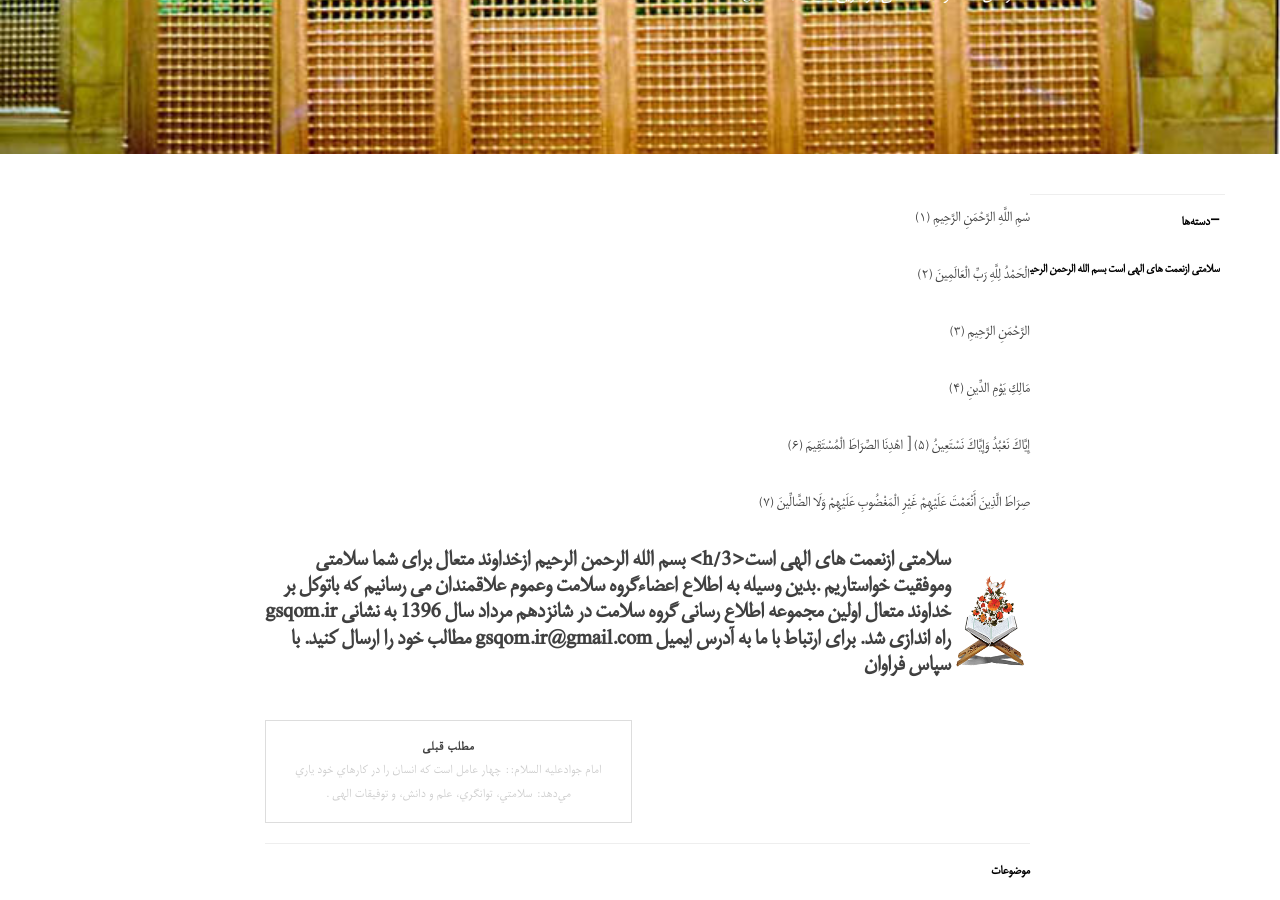
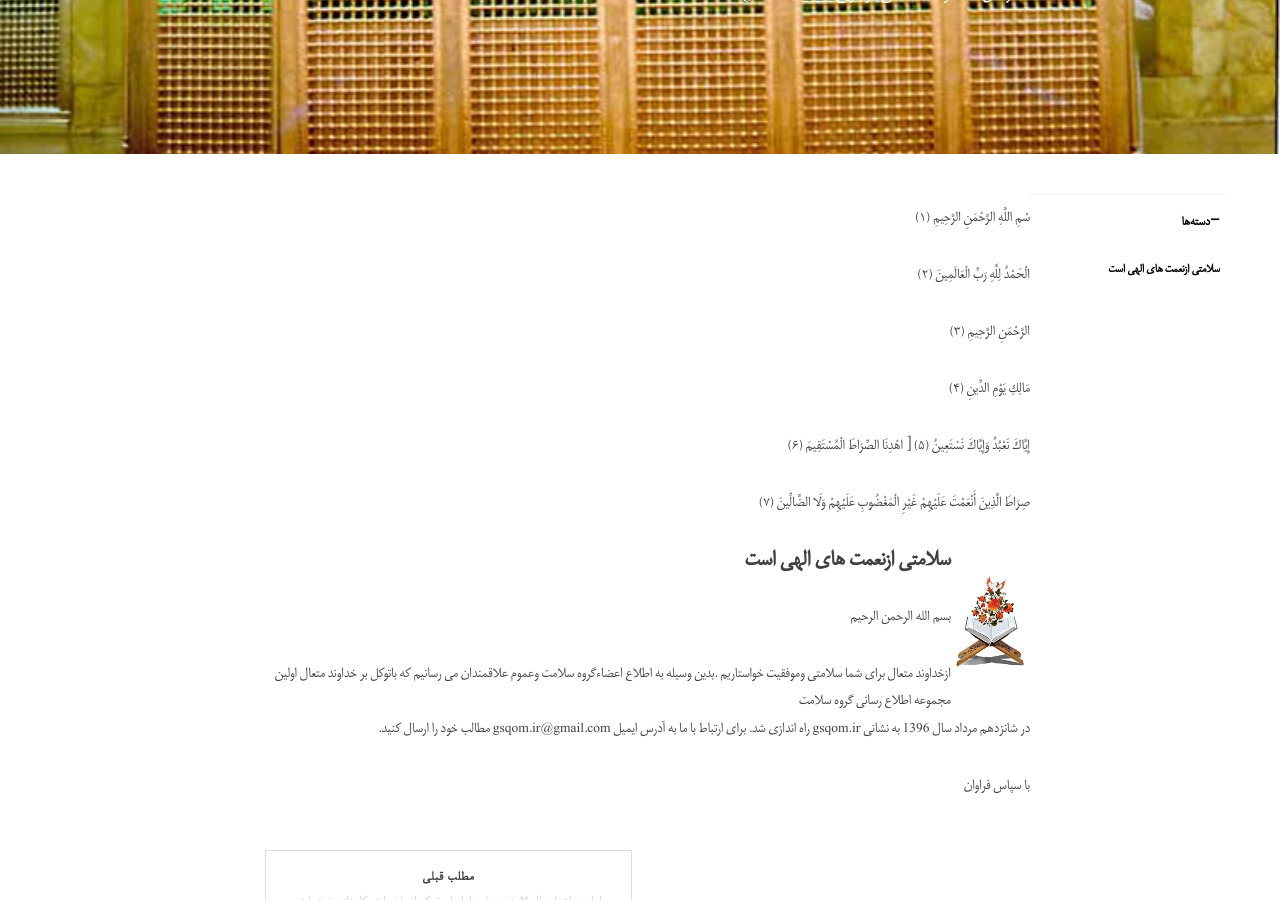
Before and after one commit to grouh-salamat/grouh-salamat.github.io, a Jekyll site: the page built from _posts/2017-08-22-p20.markdown, in a window 1280 px wide and 900 px high, scrolled down 369 px. Built offline with Jekyll 4.4.1, drawn with Linux system fonts in a browser that asks for light colours; comment, search, counter and statistics services are not loaded.

Commit message:
Update 2017-08-22-p20.markdown

```diff
--- a/_posts/2017-08-22-p20.markdown
+++ b/_posts/2017-08-22-p20.markdown
@@ -34,7 +34,7 @@ tags:
 
 
 
-<h3>سلامتی ازنعمت های الهی است<h/3>
+<h3>سلامتی ازنعمت های الهی است</h3>
 
 
 بسم الله الرحمن الرحیم
```
